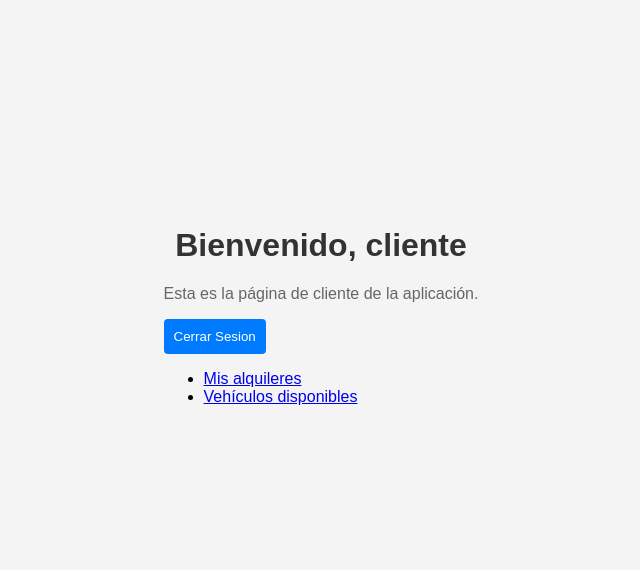
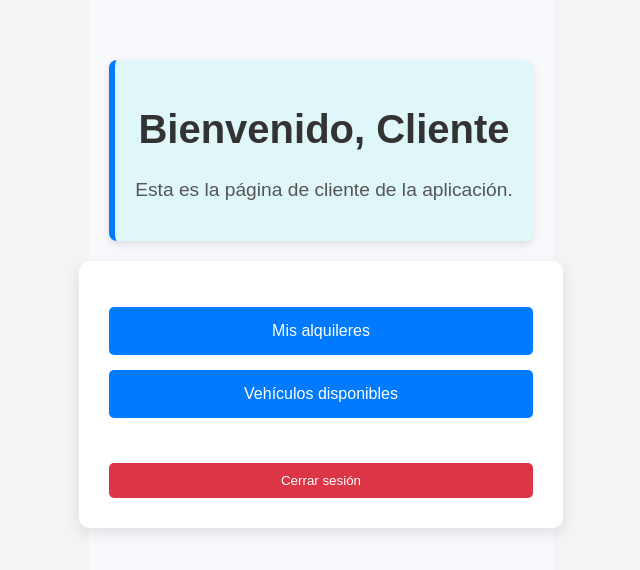
Before and after one commit to Yoseht/GestionAlquilerVehiculos, a React (Vite) app: page /home in a window 1280 px wide. Shown: the part 106-676 px from the top of the page, without its empty margins (319-959 px from the left). Built offline with nearby package versions, Linux system fonts and the light colour scheme; no server answers; the database is empty.

Commit message:
se hace cambios de from

```diff
--- a/src/App.css
+++ b/src/App.css
@@ -309,3 +309,373 @@ strong {
 .toggle-button:hover {
   background-color: #e53935;
 }
+.home-container {
+  display: flex;
+  flex-direction: column;
+  align-items: center;
+  justify-content: center;
+  height: 100vh;
+  padding: 20px;
+  background-color: #f4f4f4;
+}
+
+h1 {
+  font-size: 2em;
+  color: #333;
+}
+
+p {
+  margin-bottom: 20px;
+  font-size: 1.2em;
+  color: #555;
+}
+
+.form-container {
+  display: flex;
+  flex-direction: column;
+  align-items: center;
+  width: 100%;
+  max-width: 400px;
+  padding: 20px;
+  background-color: white;
+  border-radius: 8px;
+  box-shadow: 0 4px 8px rgba(0, 0, 0, 0.1);
+}
+
+.menu-links {
+  list-style: none;
+  padding: 0;
+  margin-bottom: 20px;
+  width: 100%;
+}
+
+.menu-links li {
+  margin-bottom: 10px;
+}
+
+.menu-links a {
+  display: block;
+  text-decoration: none;
+  padding: 10px;
+  background-color: #007bff;
+  color: white;
+  text-align: center;
+  border-radius: 4px;
+  transition: background-color 0.3s ease;
+}
+
+.menu-links a:hover {
+  background-color: #0056b3;
+}
+
+.logout-button {
+  padding: 10px 20px;
+  background-color: #dc3545;
+  color: white;
+  border: none;
+  border-radius: 4px;
+  cursor: pointer;
+  margin-top: auto;
+}
+
+.logout-button:hover {
+  background-color: #c82333;
+}
+/* Estructura general para Home */
+.home-container {
+  display: flex;
+  flex-direction: column;
+  align-items: center;
+  justify-content: center;
+  height: 100vh;
+  padding: 20px;
+  background-color: #f7f9fc;
+}
+
+.welcome-message h1 {
+  font-size: 2.5rem;
+  color: #333;
+}
+
+.welcome-message p {
+  margin-bottom: 20px;
+  font-size: 1.2rem;
+  color: #555;
+}
+
+/* Formulario y enlaces */
+.home-form {
+  display: flex;
+  flex-direction: column;
+  align-items: center;
+  width: 100%;
+  max-width: 500px;
+  padding: 30px;
+  background-color: white;
+  border-radius: 10px;
+  box-shadow: 0 5px 15px rgba(0, 0, 0, 0.1);
+}
+
+.home-links {
+  list-style: none;
+  padding: 0;
+  margin-bottom: 30px;
+  width: 100%;
+}
+
+.home-links li {
+  margin-bottom: 15px;
+}
+
+.home-links a {
+  display: block;
+  text-decoration: none;
+  padding: 15px;
+  background-color: #007bff;
+  color: white;
+  text-align: center;
+  border-radius: 5px;
+  transition: background-color 0.3s ease;
+}
+
+.home-links a:hover {
+  background-color: #0056b3;
+}
+
+/* Botón de cierre de sesión */
+.logout-button {
+  padding: 10px 20px;
+  background-color: #dc3545;
+  color: white;
+  border: none;
+  border-radius: 5px;
+  cursor: pointer;
+  margin-top: auto;
+}
+
+.logout-button:hover {
+  background-color: #c82333;
+}
+
+.vehiculos-container {
+  max-width: 800px;
+  margin: 0 auto;
+  padding: 20px;
+  font-family: Arial, sans-serif;
+}
+
+h1 {
+  text-align: center;
+  color: #007BFF;
+}
+
+.vehiculos-list {
+  list-style: none;
+  padding: 0;
+  display: flex;
+  flex-wrap: wrap;
+  justify-content: space-between; /* Espacio entre los elementos */
+}
+
+.vehiculo-item {
+  background: #f9f9f9;
+  border: 1px solid #ddd;
+  border-radius: 8px;
+  padding: 10px; /* Reducido para hacer los cuadros más pequeños */
+  margin-bottom: 15px;
+  box-shadow: 0 2px 5px rgba(0, 0, 0, 0.1);
+  transition: transform 0.2s;
+  width: calc(48% - 10px); /* Ajuste para que queden dos por fila */
+  display: flex; /* Usamos flexbox para organizar el contenido */
+  flex-direction: column; /* Apilamos los elementos verticalmente */
+}
+
+.button-container {
+  margin-top: auto; /* Empuja el botón hacia abajo */
+  text-align: center; /* Centra el botón */
+}
+
+.vehiculo-imagen {
+  width: 100%;
+  height: auto;
+  border-radius: 4px;
+}
+
+.rentar-button {
+  background-color: #007BFF;
+  color: white;
+  padding: 8px 12px; /* Ajustado para que el botón sea más pequeño */
+  border: none;
+  border-radius: 5px;
+  cursor: pointer;
+  transition: background-color 0.3s;
+}
+
+.rentar-button:hover {
+  background-color: #0056b3;
+}
+
+.no-disponible {
+  color: red;
+  font-weight: bold;
+  font-size: 0.9em; /* Tamaño de fuente ajustado */
+}
+
+.mensaje {
+  text-align: center;
+  color: green;
+  margin-top: 20px;
+}
+
+.formulario-container {
+  background-color: #f9f9f9; /* Color de fondo suave */
+  border: 1px solid #ddd; /* Borde suave */
+  border-radius: 8px; /* Esquinas redondeadas */
+  padding: 20px; /* Espaciado interno */
+  max-width: 400px; /* Ancho máximo */
+  margin: 20px auto; /* Centrar el formulario */
+  box-shadow: 0 2px 10px rgba(0, 0, 0, 0.1); /* Sombra */
+}
+
+h2 {
+  text-align: center; /* Centrar el título */
+  color: #007BFF; /* Color del título */
+}
+
+.formulario-alquiler {
+  display: flex;
+  flex-direction: column; /* Apilar los elementos */
+}
+
+.form-group {
+  margin-bottom: 15px; /* Espacio entre los grupos de campos */
+}
+
+label {
+  margin-bottom: 5px; /* Espacio entre la etiqueta y el campo */
+  font-weight: bold; /* Negrita para las etiquetas */
+}
+
+input[type="text"],
+input[type="date"] {
+  width: 100%; /* Hacer que los campos de entrada ocupen todo el ancho */
+  padding: 10px; /* Espaciado interno en los campos */
+  border: 1px solid #ccc; /* Borde de los campos */
+  border-radius: 5px; /* Esquinas redondeadas en los campos */
+  transition: border-color 0.3s; /* Transición para el enfoque */
+}
+
+input[type="text"]:focus,
+input[type="date"]:focus {
+  border-color: #007BFF; /* Cambio de color en el enfoque */
+  outline: none; /* Eliminar el contorno predeterminado */
+}
+
+.submit-button {
+  background-color: #007BFF; /* Color del botón */
+  color: white; /* Color del texto del botón */
+  padding: 10px; /* Espaciado interno del botón */
+  border: none; /* Sin borde */
+  border-radius: 5px; /* Esquinas redondeadas del botón */
+  cursor: pointer; /* Cambiar el cursor al pasar sobre el botón */
+  transition: background-color 0.3s; /* Transición para el hover */
+}
+
+.submit-button:hover {
+  background-color: #0056b3; /* Color en el hover */
+}
+
+html, body {
+    height: 100%; /* Asegura que el body ocupe el 100% de la altura */
+    margin: 0; /* Elimina el margen por defecto */
+    padding: 0; /* Elimina el padding por defecto */
+}
+
+.mis-rentas-container {
+  display: flex;
+  flex-direction: column;
+  align-items: center; /* Centra horizontalmente */
+  padding: 40px 20px;
+  max-width: 900px;
+  margin: auto;
+  background-color: #ffffff; /* Fondo blanco */
+  border-radius: 10px;
+  box-shadow: 0 4px 20px rgba(0, 0, 0, 0.1);
+}
+
+.titulo {
+  font-size: 2rem;
+  color: #333;
+  margin-bottom: 20px;
+  text-align: center;
+}
+
+.vehiculos-list {
+  display: grid;
+  grid-template-columns: repeat(auto-fill, minmax(300px, 1fr)); /* Responsive grid */
+  gap: 20px; /* Espacio entre tarjetas */
+  width: 100%;
+}
+
+.vehiculo-card {
+  background-color: #f0f0f0; /* Fondo de la tarjeta */
+  border-radius: 10px;
+  overflow: hidden;
+  box-shadow: 0 2px 10px rgba(0, 0, 0, 0.1);
+  transition: transform 0.2s;
+}
+
+.vehiculo-card:hover {
+  transform: translateY(-5px); /* Efecto de elevación al pasar el ratón */
+}
+
+.vehiculo-imagen {
+  width: 100%;
+  height: auto;
+  border-bottom: 2px solid #007BFF; /* Borde inferior */
+}
+
+.vehiculo-info {
+  padding: 15px;
+  text-align: center; /* Centrar texto dentro de la tarjeta */
+}
+
+.vehiculo-nombre {
+  font-size: 1.5rem;
+  color: #007BFF; /* Color del nombre del vehículo */
+  margin: 10px 0;
+}
+
+.vehiculo-descripcion {
+  font-size: 1rem;
+  color: #555;
+  margin: 5px 0;
+}
+
+.devolver-button {
+  padding: 10px 15px;
+  background-color: #dc3545; /* Rojo */
+  color: #fff;
+  border: none;
+  border-radius: 5px;
+  cursor: pointer;
+  transition: background-color 0.3s ease;
+  width: 100%; /* Botón de ancho completo */
+}
+
+.devolver-button:hover {
+  background-color: #c82333; /* Color más oscuro en hover */
+}
+
+.no-rentas {
+  text-align: center;
+  color: #666;
+  font-style: italic;
+  margin-top: 20px;
+}
+
+.mensaje {
+  color: green;
+  text-align: center;
+  margin-top: 15px;
+}
--- a/src/components/formularioAlquiler.jsx
+++ b/src/components/formularioAlquiler.jsx
@@ -1,4 +1,5 @@
 import React, { useState } from 'react';
+import '../App.css'; // Asegúrate de importar el archivo CSS
 
 const FormularioAlquiler = ({ vehiculo, handleRenta }) => {
   const [numeroLicencia, setNumeroLicencia] = useState('');
@@ -18,46 +19,52 @@ const FormularioAlquiler = ({ vehiculo, handleRenta }) => {
   };
 
   return (
-    <form onSubmit={handleSubmit}>
-      <h2>Formulario de alquiler de vehículo</h2>
-      <label>
-        Número de licencia:
+    <div className="formulario-container">
+      <h2>Formulario de Alquiler de Vehículo</h2>
+      <form onSubmit={handleSubmit} className="formulario-alquiler">
+        <div className="form-group">
+          <label htmlFor="numeroLicencia">Número de Licencia:</label>
           <input
             type="text"
+            id="numeroLicencia"
             value={numeroLicencia}
             onChange={(event) => setNumeroLicencia(event.target.value)}
+            required
           />
-      </label>
-      <br />
-      <label>
-        Ubicación:
+        </div>
+        <div className="form-group">
+          <label htmlFor="ubicacion">Ubicación:</label>
           <input
             type="text"
+            id="ubicacion"
             value={ubicacion}
             onChange={(event) => setUbicacion(event.target.value)}
+            required
           />
-      </label>
-      <br />
-      <label>
-        Fecha de alquiler:
+        </div>
+        <div className="form-group">
+          <label htmlFor="fechaAlquiler">Fecha de Alquiler:</label>
           <input
             type="date"
+            id="fechaAlquiler"
             value={fechaAlquiler}
             onChange={(event) => setFechaAlquiler(event.target.value)}
+            required
           />
-      </label>
-      <br />
-      <label>
-        Fecha de devolución:
+        </div>
+        <div className="form-group">
+          <label htmlFor="fechaDevolucion">Fecha de Devolución:</label>
           <input
             type="date"
+            id="fechaDevolucion"
             value={fechaDevolucion}
             onChange={(event) => setFechaDevolucion(event.target.value)}
+            required
           />
-      </label>
-      <br />
-      <button type="submit">Rentar vehículo</button>
+        </div>
+        <button type="submit" className="submit-button">Rentar Vehículo</button>
       </form>
+    </div>
   );
 };
 
--- a/src/components/home.jsx
+++ b/src/components/home.jsx
@@ -1,21 +1,22 @@
 import React, { useState, useEffect } from 'react';
-import { db, auth } from "../firebase/firebaseConfig"
+import { db, auth } from "../firebase/firebaseConfig";
 import { getFirestore, collection, getDocs } from 'firebase/firestore';
-import { Link, Navigate, useNavigate } from 'react-router-dom';
+import { Link, useNavigate } from 'react-router-dom';
 import { signOut } from 'firebase/auth';
+import '../App.css'; // Asegúrate de importar tu archivo CSS
 
 const Home = () => {
   const [vehiculos, setVehiculos] = useState([]);
   const navigate = useNavigate();
 
-  const handleLogout = async()=>{
-    try{
+  const handleLogout = async () => {
+    try {
       await signOut(auth);
       navigate('/');
-    }catch(error){
-      console.log('Error al cerrar sesion: ', error)
+    } catch (error) {
+      console.error('Error al cerrar sesión: ', error);
+    }
   };
-  }
 
   useEffect(() => {
     const vehiculosCollectionRef = collection(db, 'vehiculos');
@@ -28,11 +29,14 @@ const Home = () => {
   }, []);
 
   return (
-    <div>
-      <h1>Bienvenido, cliente</h1>
+    <div className="home-container">
+      <div className="welcome-message">
+        <h1>Bienvenido, Cliente</h1>
         <p>Esta es la página de cliente de la aplicación.</p>
-      <button onClick={handleLogout}>Cerrar Sesion</button>
-      <ul>
+      </div>
+
+      <div className="home-form">
+        <ul className="home-links">
           <li>
             <Link to="/cliente/alquileres">Mis alquileres</Link>
           </li>
@@ -40,6 +44,10 @@ const Home = () => {
             <Link to="/cliente/vehiculos">Vehículos disponibles</Link>
           </li>
         </ul>
+        <button className="logout-button" onClick={handleLogout}>
+          Cerrar sesión
+        </button>
+      </div>
     </div>
   );
 };
```
Also changed, not shown: src/components/misRentas.jsx (+20 -27 lines), src/components/vehiculosDisponibles.jsx (+24 -17 lines), src/assets/carro.png (added). Lines whose indentation alone changed are shown as unchanged.
